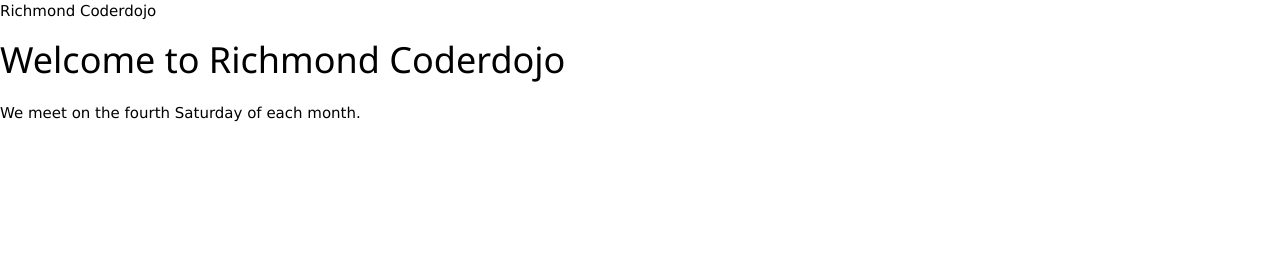
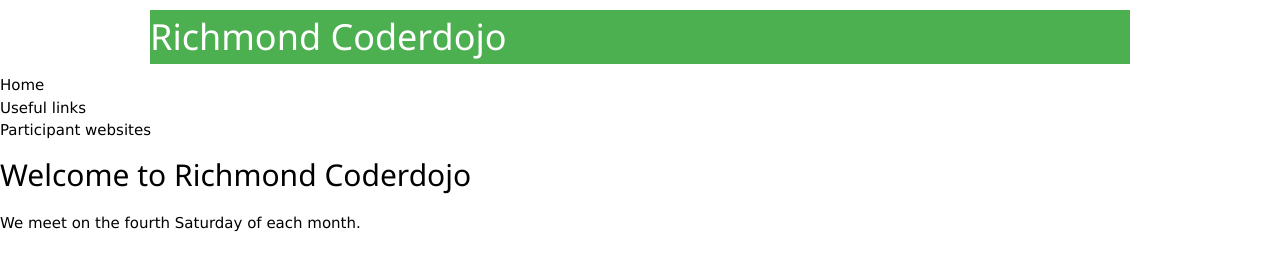
Before and after one commit to Richmond-CoderDojo/richmond-coderdojo.github.io, a plain HTML site: page www/index.html in a window 1280 px wide. Drawn offline with nearby package versions, Linux system fonts and the light colour scheme.

Commit message:
Update index.html

```diff
--- a/www/index.html
+++ b/www/index.html
@@ -5,10 +5,15 @@
     <link rel="stylesheet" href="https://www.w3schools.com/w3css/4/w3.css">
   </head>
   <body>
-    <header class="w3-auto">
-      Richmond Coderdojo
+    <header class="w3-content w3-green">
+      <h1>Richmond Coderdojo</h1>
     </header>
-    <h1>Welcome to Richmond Coderdojo</h1>
+    <nav>
+      <div>Home</div>
+      <div>Useful links</div>
+      <div>Participant websites</div>
+    </nav>
+    <h2>Welcome to Richmond Coderdojo</h2>
     <p>We meet on the fourth Saturday of each month.</p>
   </body>
 </html>
```
